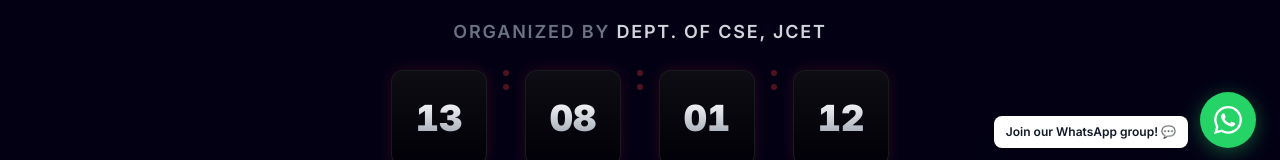
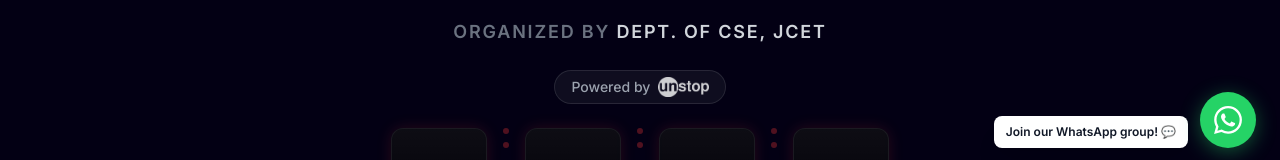
Before and after one commit to Srujanmirji/HackArena-2K26, a React (Vite) app: page / in a window 1280 px wide. Shown: the part 628-788 px from the top of the page. Built offline with nearby package versions, Linux system fonts and the light colour scheme; no server answers.

Commit message:
feat: add Powered by Unstop branding to Hero, Sponsors, and Footer

```diff
--- a/src/components/Footer.jsx
+++ b/src/components/Footer.jsx
@@ -205,6 +205,29 @@ const Footer = () => {
                     </div>
                 </div>
 
+                {/* Powered by Unstop */}
+                <motion.div
+                    initial={{ opacity: 0, y: 10 }}
+                    whileInView={{ opacity: 1, y: 0 }}
+                    viewport={{ once: true }}
+                    transition={{ duration: 0.5 }}
+                    className="flex justify-center mb-8"
+                >
+                    <a
+                        href="https://unstop.com"
+                        target="_blank"
+                        rel="noopener noreferrer"
+                        className="group inline-flex items-center gap-3 px-6 py-3 rounded-2xl bg-white/[0.03] border border-white/10 hover:border-[#1B3A6B]/50 transition-all duration-300 hover:bg-white/[0.06]"
+                    >
+                        <span className="text-gray-500 text-sm font-medium">Powered by</span>
+                        <img
+                            src="/Unstop-Logo.png"
+                            alt="Unstop"
+                            className="h-6 object-contain group-hover:scale-105 transition-transform duration-300"
+                        />
+                    </a>
+                </motion.div>
+
                 {/* Copyright & Credit */}
                 <div className="border-t border-white/5 pt-6 text-center space-y-2">
                     <p className="text-gray-600 text-xs">
--- a/src/components/Hero.jsx
+++ b/src/components/Hero.jsx
@@ -190,6 +190,28 @@ const Hero = () => {
                     Organized by <span className="text-gray-300">Dept. of CSE, JCET</span>
                 </motion.p>
 
+                {/* Powered by Unstop */}
+                <motion.div
+                    initial={{ opacity: 0, y: 10 }}
+                    animate={{ opacity: 1, y: 0 }}
+                    transition={{ duration: 0.6, delay: 0.55 }}
+                    className="flex justify-center mb-4 sm:mb-6 pointer-events-auto"
+                >
+                    <a
+                        href="https://unstop.com"
+                        target="_blank"
+                        rel="noopener noreferrer"
+                        className="group inline-flex items-center gap-2 px-4 py-1.5 rounded-full bg-white/[0.05] border border-white/10 hover:border-[#1B3A6B]/50 backdrop-blur-sm transition-all duration-300 hover:bg-white/[0.08]"
+                    >
+                        <span className="text-gray-400 text-xs sm:text-sm font-medium">Powered by</span>
+                        <img
+                            src="/Unstop-Logo.png"
+                            alt="Unstop"
+                            className="h-4 sm:h-5 object-contain brightness-0 invert opacity-80 group-hover:opacity-100 group-hover:scale-105 transition-all duration-300"
+                        />
+                    </a>
+                </motion.div>
+
                 {/* Countdown Timer */}
                 <CountdownTimer />
 
--- a/src/components/Sponsors.jsx
+++ b/src/components/Sponsors.jsx
@@ -11,20 +11,12 @@ import { Handshake } from 'lucide-react';
 // ============================================================
 
 const sponsors = [
-    // ── Add your sponsors here ──
-    // Example:
-    // {
-    //     name: 'Google',
-    //     subtitle: 'Title Sponsor',
-    //     logo: '/sponsors/google.png',
-    //     url: 'https://google.com',
-    // },
-    // {
-    //     name: 'GitHub',
-    //     subtitle: 'Dev Partner',
-    //     logo: '/sponsors/github.png',
-    //     url: 'https://github.com',
-    // },
+    {
+        name: 'Unstop',
+        subtitle: 'Platform Partner',
+        logo: '/Unstop-Logo.png',
+        url: 'https://unstop.com',
+    },
 ];
 
 const containerVariants = {
```
Also changed, not shown: public/Unstop-Logo.png (added).
